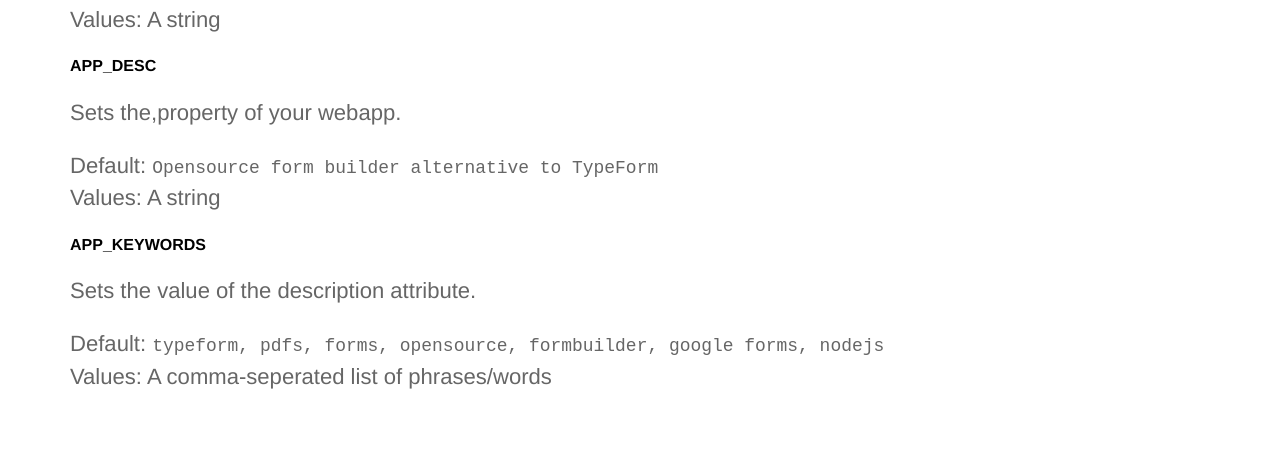
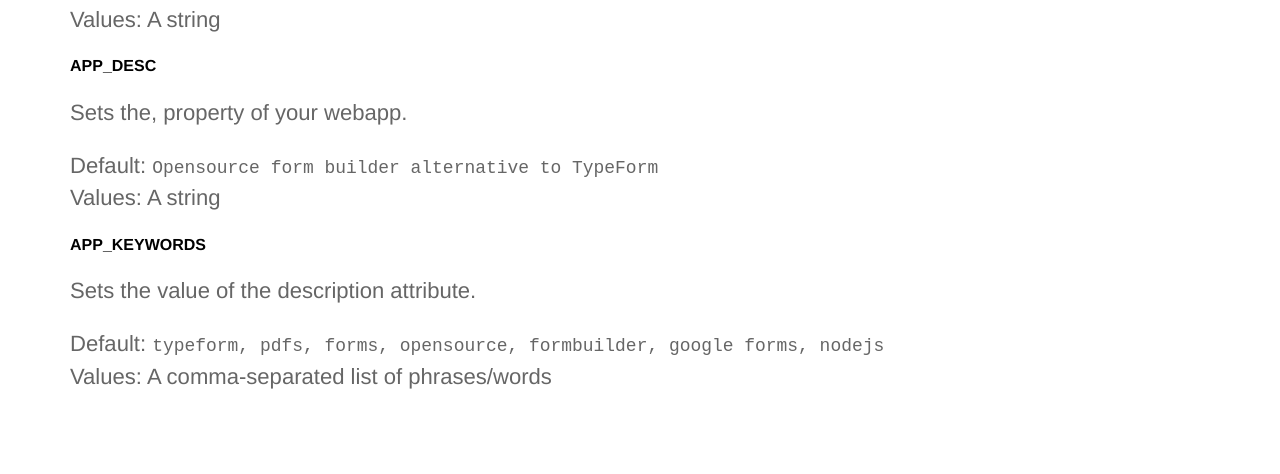
Before and after one commit to ohmyform/website, a Jekyll site: the page built from docs/env.md, in a window 1280 px wide. Shown: the part 1088-1562 px from the top of the page. Built offline with Jekyll 4.4.1, drawn with Linux system fonts in a browser that asks for light colours; our own code applies the rules of GitHub Pages for plain Markdown files; comment, search, counter and statistics services are not loaded.

Commit message:
Resolved typos in the the documentation

```diff
--- a/docs/env.md
+++ b/docs/env.md
@@ -38,7 +38,7 @@ Values: A string
 
 #### APP_DESC
 
-Sets the,property of your webapp.
+Sets the, property of your webapp.
 
 Default: `Opensource form builder alternative to TypeForm`<br>
 Values: A string
@@ -49,4 +49,4 @@ Values: A string
 Sets the value of the <meta> description attribute.
 
 Default: `typeform, pdfs, forms, opensource, formbuilder, google forms, nodejs`<br>
-Values: A comma-seperated list of phrases/words
+Values: A comma-separated list of phrases/words
--- a/index.html
+++ b/index.html
@@ -5,7 +5,7 @@ description: Never has there been such a good Open Source form
 <section class="hero">
 	<div class="text-container">
 		<h1 class="editable">Craft <strong>beautiful</strong> forms in seconds</h1>
-		<p class="subtext editable">Create stunning embedable forms for recruiting, market research, surveys and more.</p>
+		<p class="subtext editable">Create stunning embeddable forms for recruiting, market research, surveys and more.</p>
 		<!--<div class="cta button alt"><a href="/sign-up/">Get Started Free</a></div>-->
 		<div>
 			<img src="/images/demo.gif" alt="Screenshot" class="screenshot editable" />
```
Also changed, not shown: docs/install.md (+1 -1 lines).
